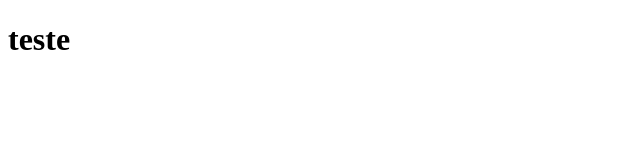
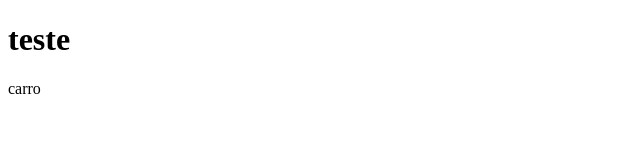
Before and after one commit to Wagnermelosilva/teste, a plain HTML site: page index.html in a window 1280 px wide. Shown: the full height of the page, 0-640 px from the left. Drawn offline with Linux system fonts and the light colour scheme.

Commit message:
Update index.html

```diff
--- a/index.html
+++ b/index.html
@@ -7,5 +7,6 @@
 </head>
 <body>
     <h1>teste</h1>
+    <p->carro</p->
 </body>
 </html>
```
